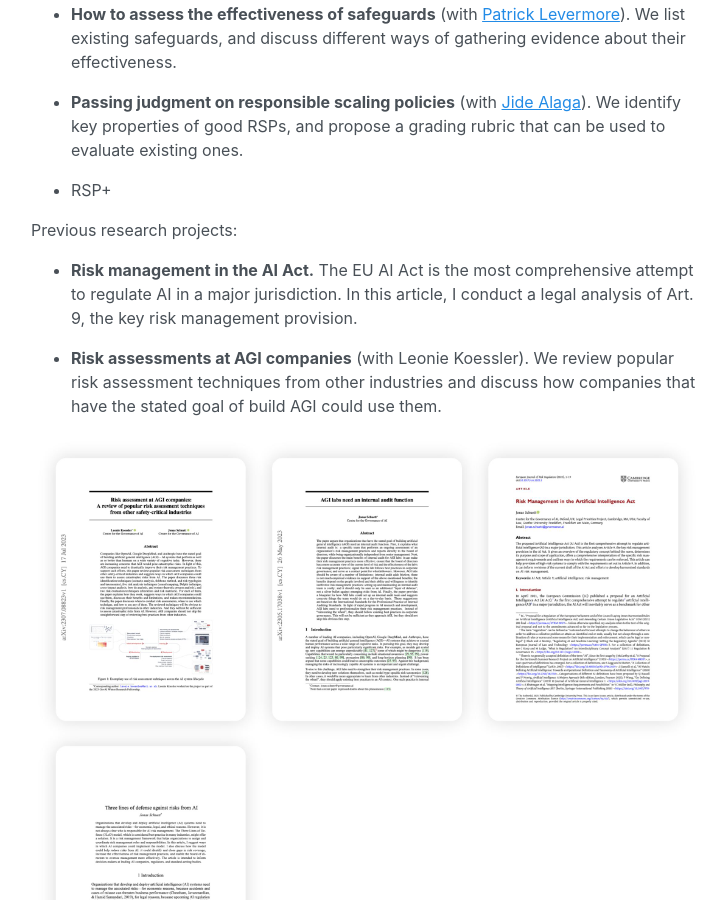
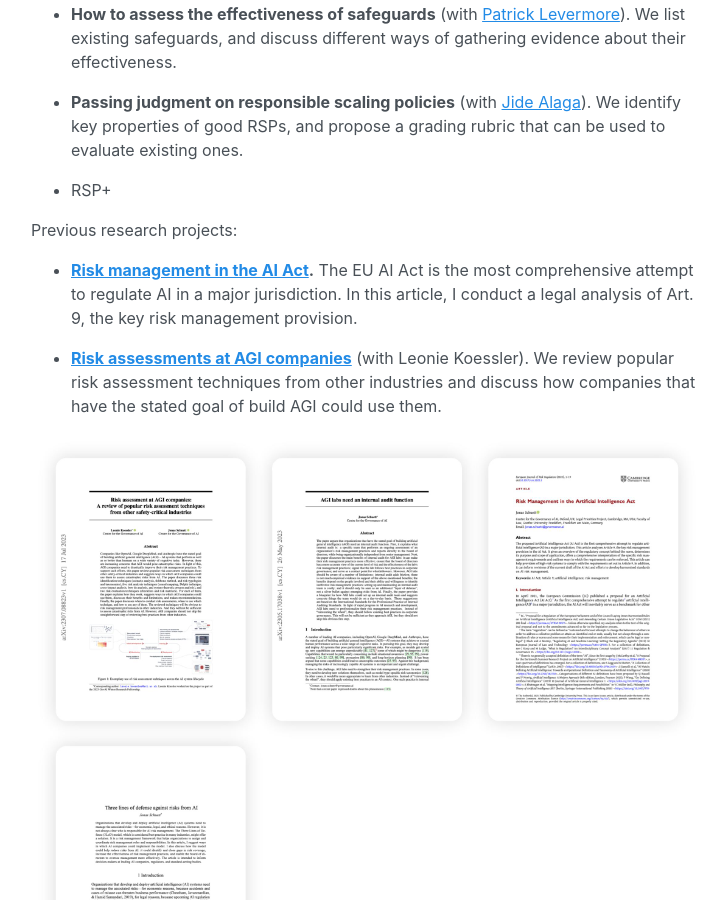
Before and after one commit to jonasschuett/jonasschuett.github.io, a Jekyll site: the page built from _posts/2020-04-04-introduction.md, in a window 1280 px wide and 900 px high, scrolled down 1770 px. Shown: the whole window, without its empty margins (273-999 px from the left). Built offline with Jekyll 4.4.1, drawn with Linux system fonts in a browser that asks for light colours; part of the change alters nothing that is shown.

```diff
--- a/_posts/2020-04-04-introduction.md
+++ b/_posts/2020-04-04-introduction.md
@@ -45,9 +45,9 @@ Ongoing research projects:
 
 Previous research projects:
 
-- **Risk management in the AI Act.** The EU AI Act is the most comprehensive attempt to regulate AI in a major jurisdiction. In this article, I conduct a legal analysis of Art. 9, the key risk management provision.
+- **[Risk management in the AI Act](https://doi.org/10.1017/err.2023.1).** The EU AI Act is the most comprehensive attempt to regulate AI in a major jurisdiction. In this article, I conduct a legal analysis of Art. 9, the key risk management provision.
 
-- **Risk assessments at AGI companies** (with Leonie Koessler). We review popular risk assessment techniques from other industries and discuss how companies that have the stated goal of build AGI could use them.
+- **[Risk assessments at AGI companies](https://arxiv.org/abs/2307.08823)** (with Leonie Koessler). We review popular risk assessment techniques from other industries and discuss how companies that have the stated goal of build AGI could use them.
 
 ![Risk Management](/risk_management.jpg "Risk Management")
 
```
